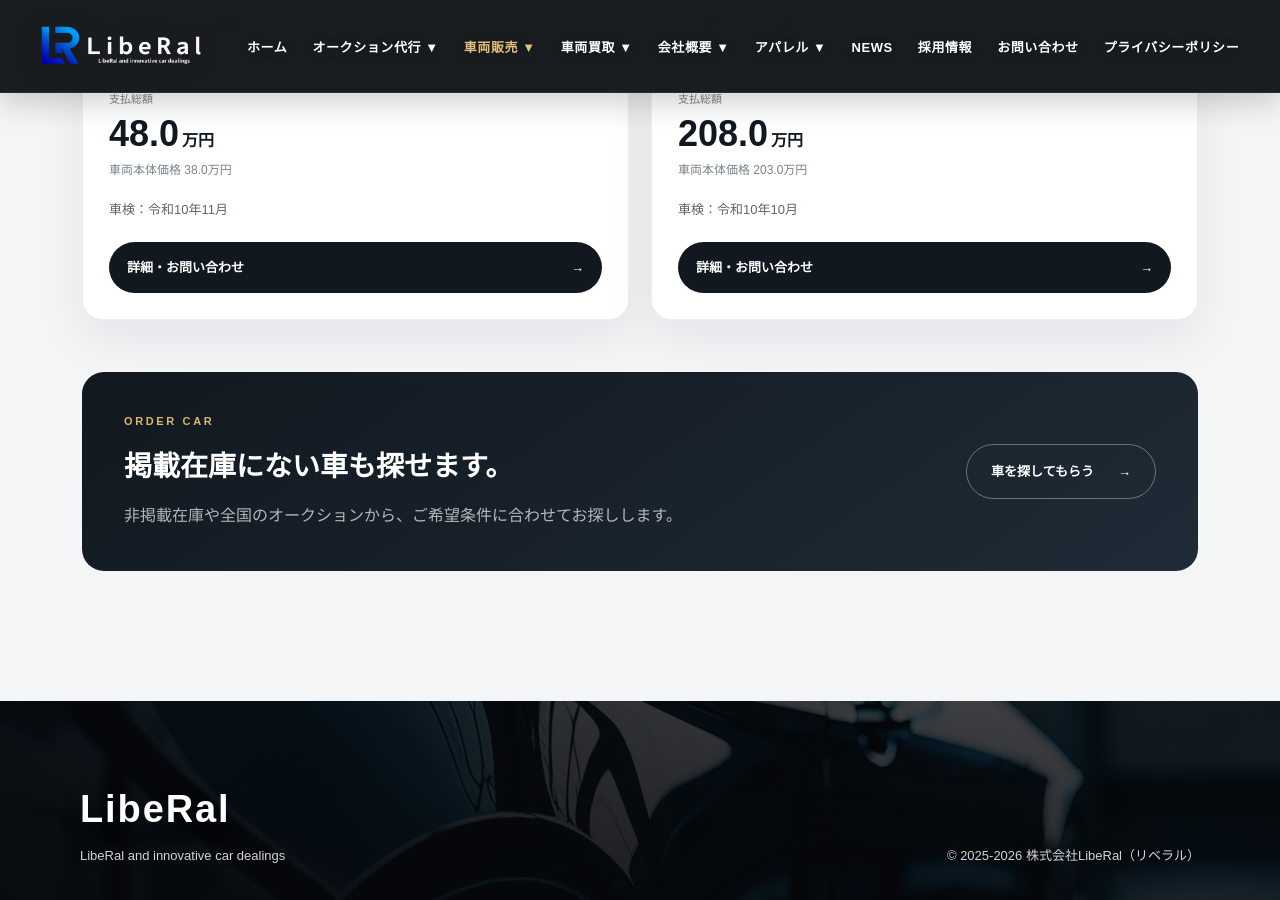
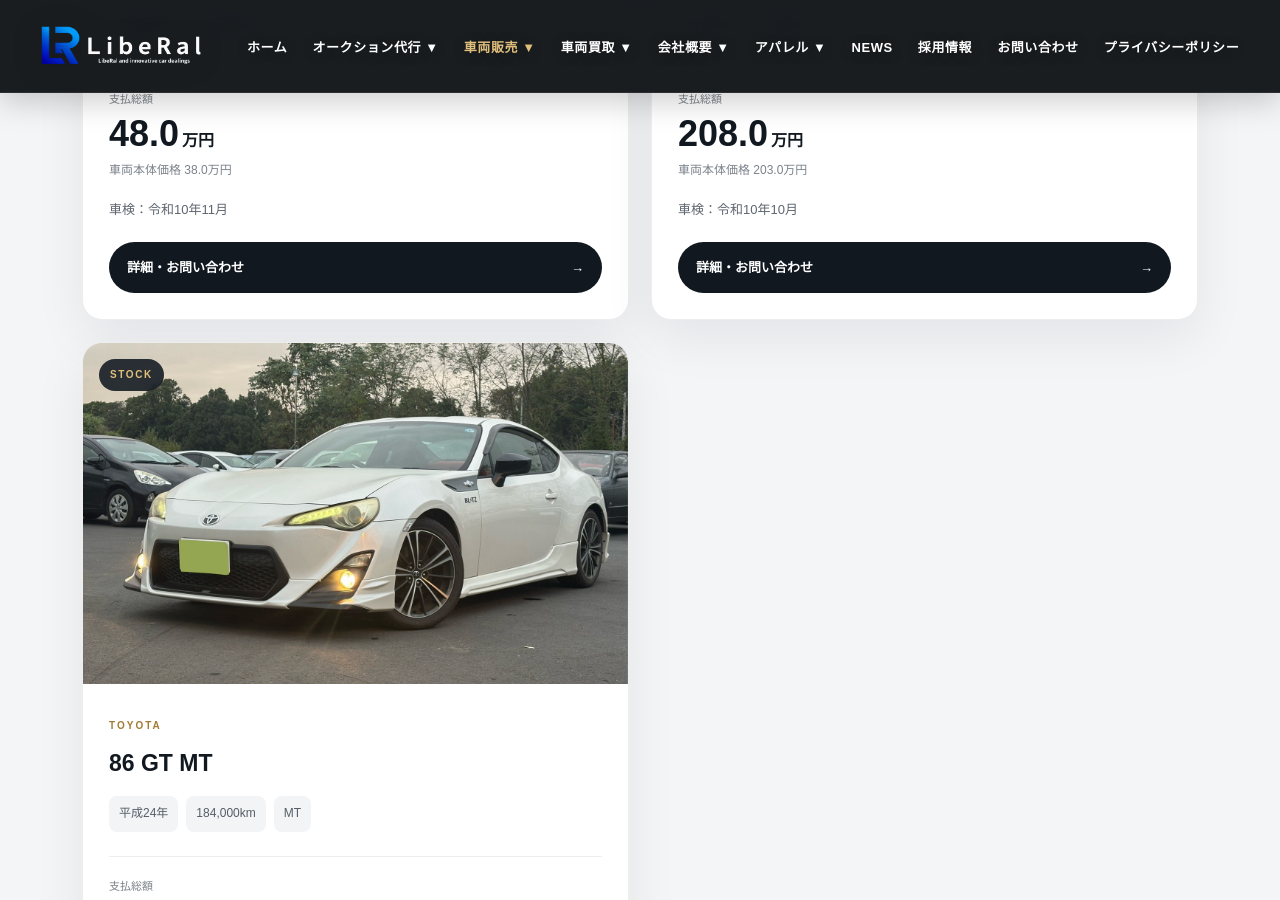
Before and after one commit to liberal0321/LibeRal., a Jekyll site: the page built from zaiko.html, in a window 1280 px wide and 900 px high, scrolled down 8801 px. Built offline with Jekyll 4.4.1, drawn with Linux system fonts in a browser that asks for light colours; some of the changed text lies outside the part shown.

Commit message:
Update zaiko.html

```diff
--- a/zaiko.html
+++ b/zaiko.html
@@ -739,6 +739,38 @@
         </div>
       </article>
 
+       <article class="car-card"
+        data-maker="86"
+        data-year="2012"
+        data-mileage="184000"
+        data-price="1380000"
+        data-keywords="トヨタ 86 GT MT クーペ">
+        <div class="car-image">
+          <img src="zaiko21.jpg" alt="86 GT">
+          <span class="stock-badge">STOCK</span>
+        </div>
+        <div class="info">
+          <span class="car-maker">TOYOTA</span>
+          <h3>86 GT MT</h3>
+
+          <div class="spec-list">
+            <span>平成24年</span>
+            <span>184,000km</span>
+            <span>MT</span>
+          </div>
+
+          <div class="price-area">
+            <span>支払総額</span>
+            <strong>138.0<small>万円</small></strong>
+            <p>車両本体価格 128.0万円</p>
+          </div>
+
+          <p class="inspection">車検：令和10年4月</p>
+          <a href="contact.html?car=rトヨタ%2086" class="detail-button">詳細・お問い合わせ <span>→</span></a>
+        </div>
+      </article>
+
+
 
 
 
```
